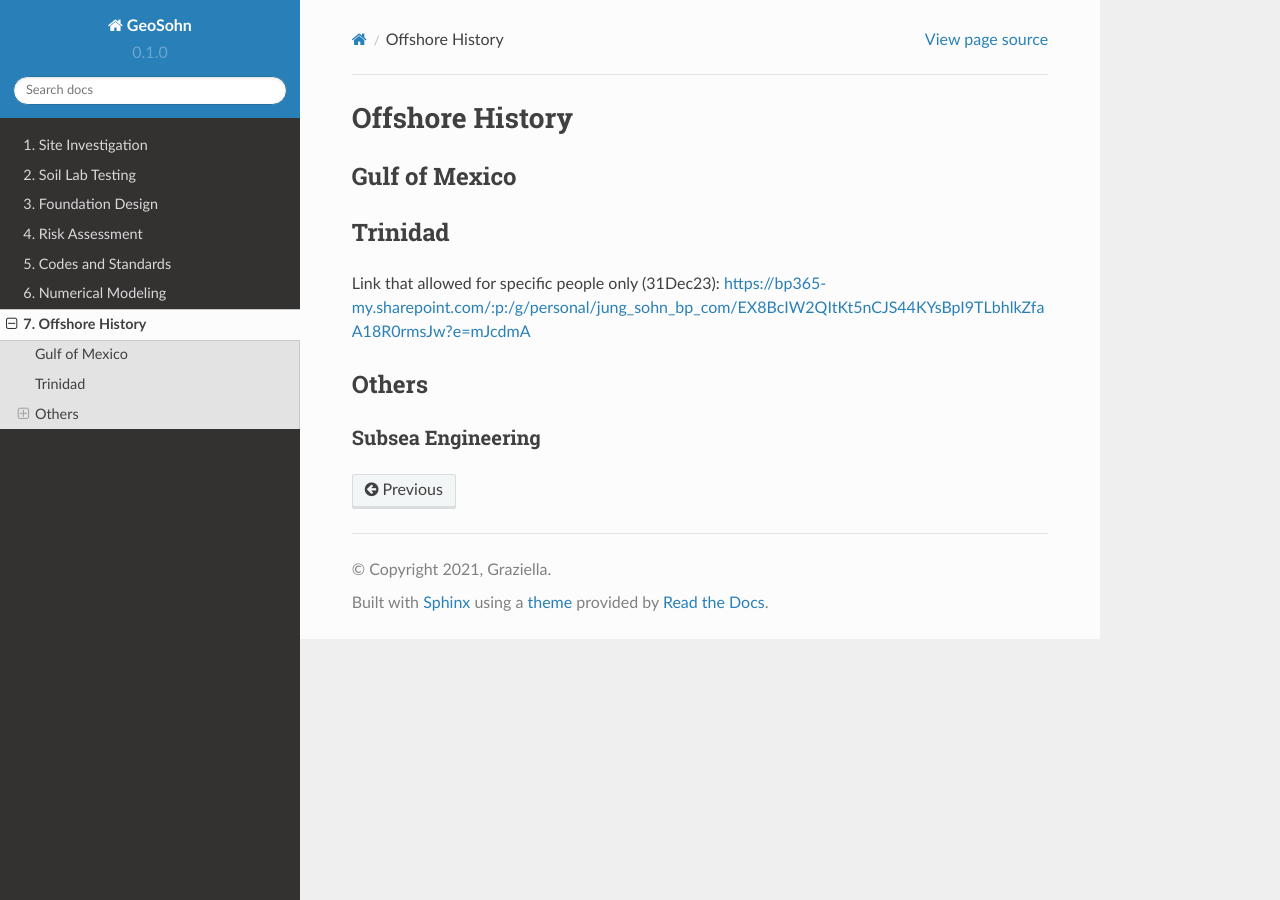
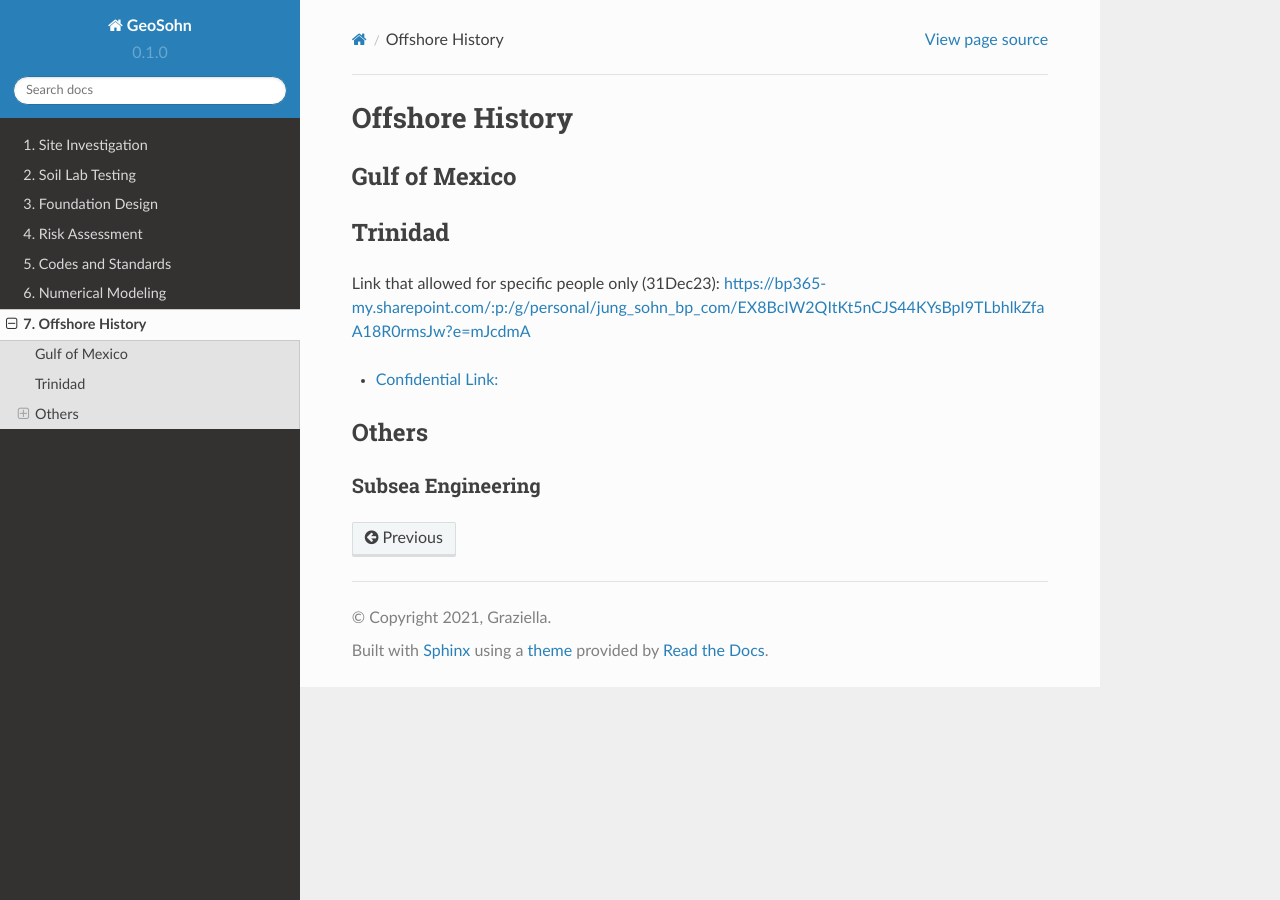
Before and after one commit to jrson11/GeoSohn, a Sphinx documentation site: the page built from docs/source/7-Offshore_History.rst, in a window 1280 px wide. Built offline with Sphinx 7.4.7 and the Read the Docs theme 2.0.0, drawn with Linux system fonts in a browser that asks for light colours.

Commit message:
Update 7-Offshore_History.rst

```diff
--- a/docs/source/7-Offshore_History.rst
+++ b/docs/source/7-Offshore_History.rst
@@ -10,6 +10,11 @@ Trinidad
 --------
 Link that allowed for specific people only (31Dec23): https://bp365-my.sharepoint.com/:p:/g/personal/jung_sohn_bp_com/EX8BcIW2QItKt5nCJS44KYsBpI9TLbhlkZfaA18R0rmsJw?e=mJcdmA
 
+
+
+- `Confidential Link: <https://bp365-my.sharepoint.com/:p:/g/personal/jung_sohn_bp_com/EX8BcIW2QItKt5nCJS44KYsBpI9TLbhlkZfaA18R0rmsJw?e=mJcdmA>`_
+
+
 Others
 ---------
 
```
